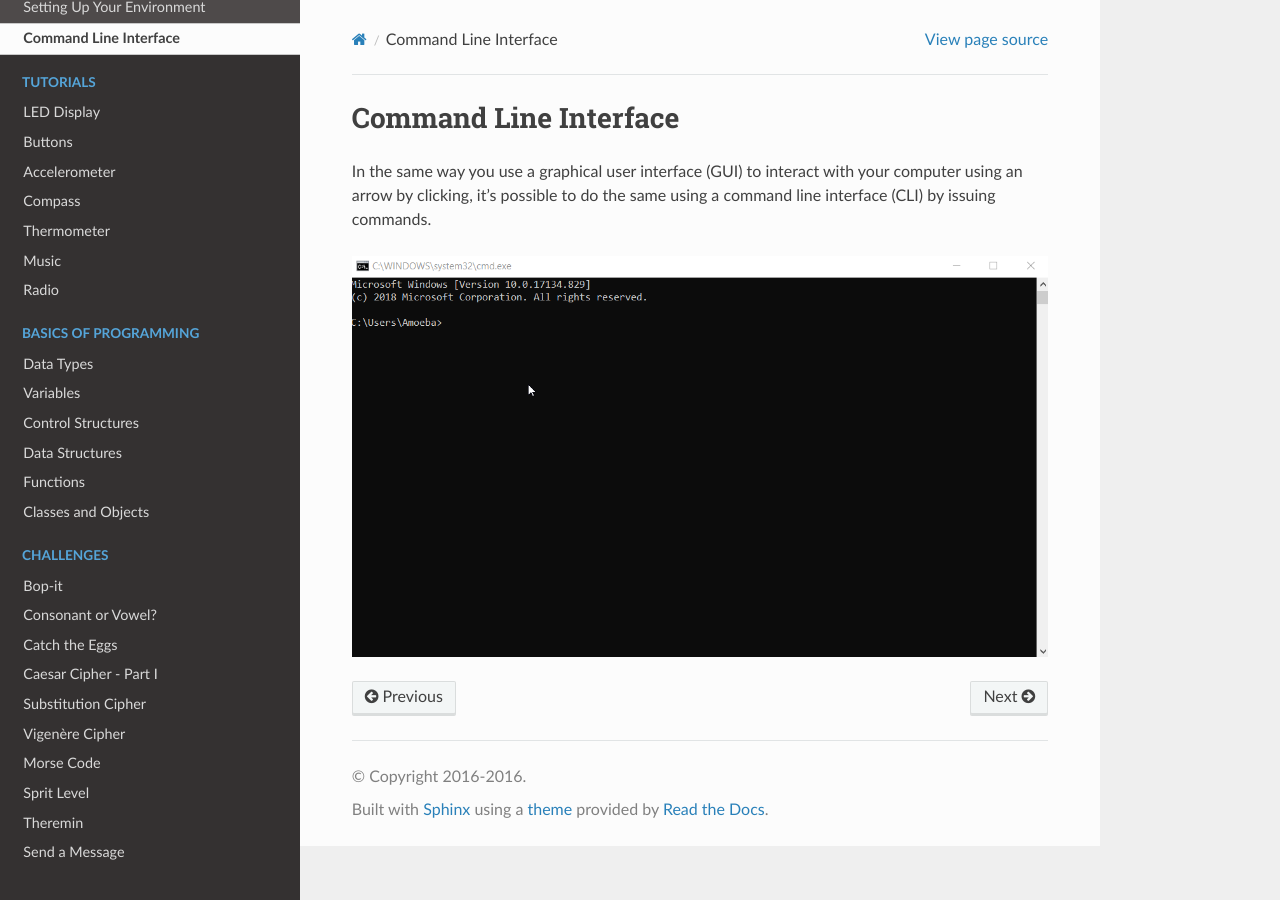
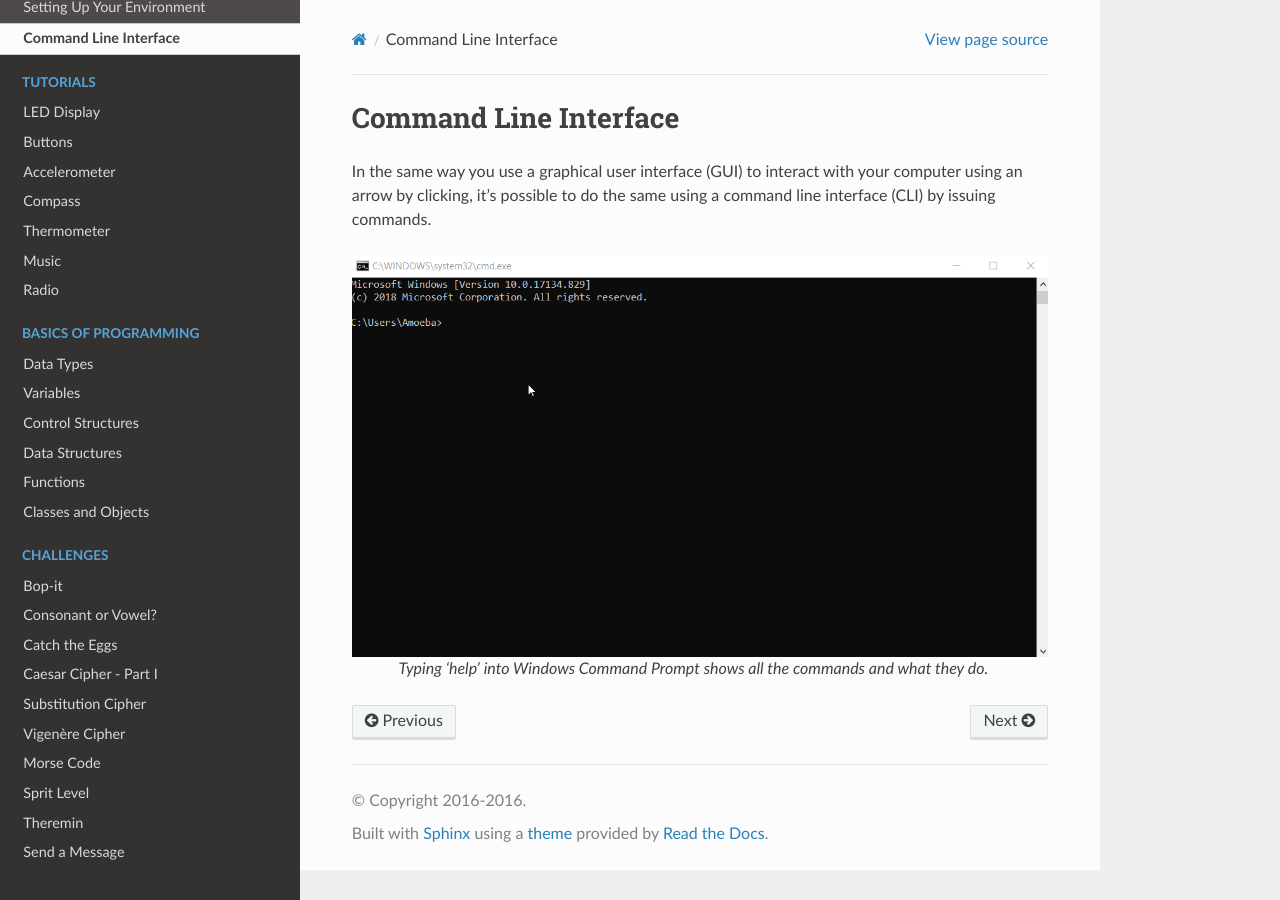
Before and after one commit to rharbird/microbit-challenges, a Sphinx documentation site: the page built from docs/source/introduction/cmd.rst, in a window 1280 px wide. Built offline with Sphinx 7.4.7 and the Read the Docs theme 2.0.0, drawn with Linux system fonts in a browser that asks for light colours; pages that are not in the unit, such as notebooks, are missing from menus.

Commit message:
Add caption

```diff
--- a/docs/source/introduction/cmd.rst
+++ b/docs/source/introduction/cmd.rst
@@ -6,3 +6,6 @@ In the same way you use a graphical user interface (GUI) to interact with your c
 interface (CLI) by issuing commands.
 
 .. figure:: assets/cmd_help.gif
+   :align: center
+
+   Typing 'help' into Windows Command Prompt shows all the commands and what they do.
```
